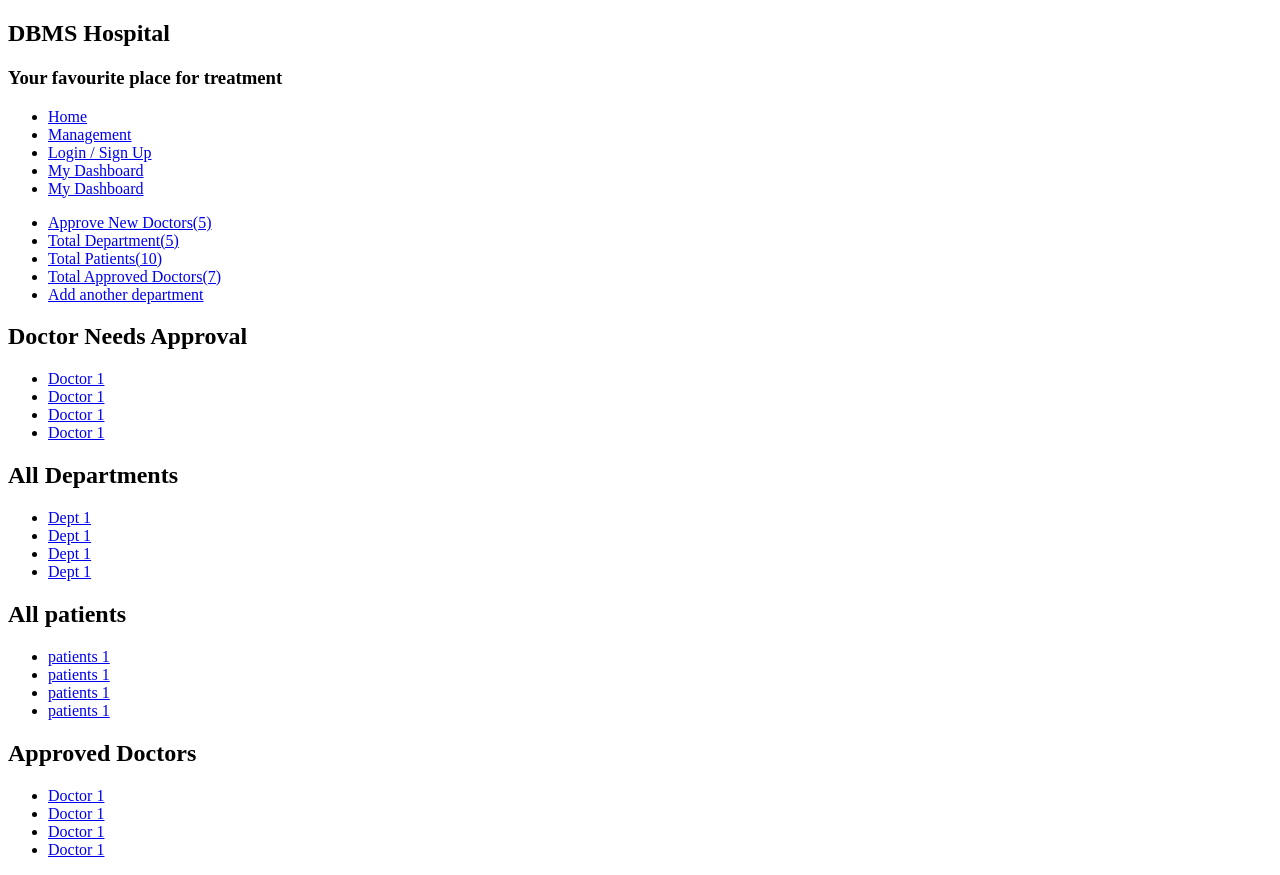
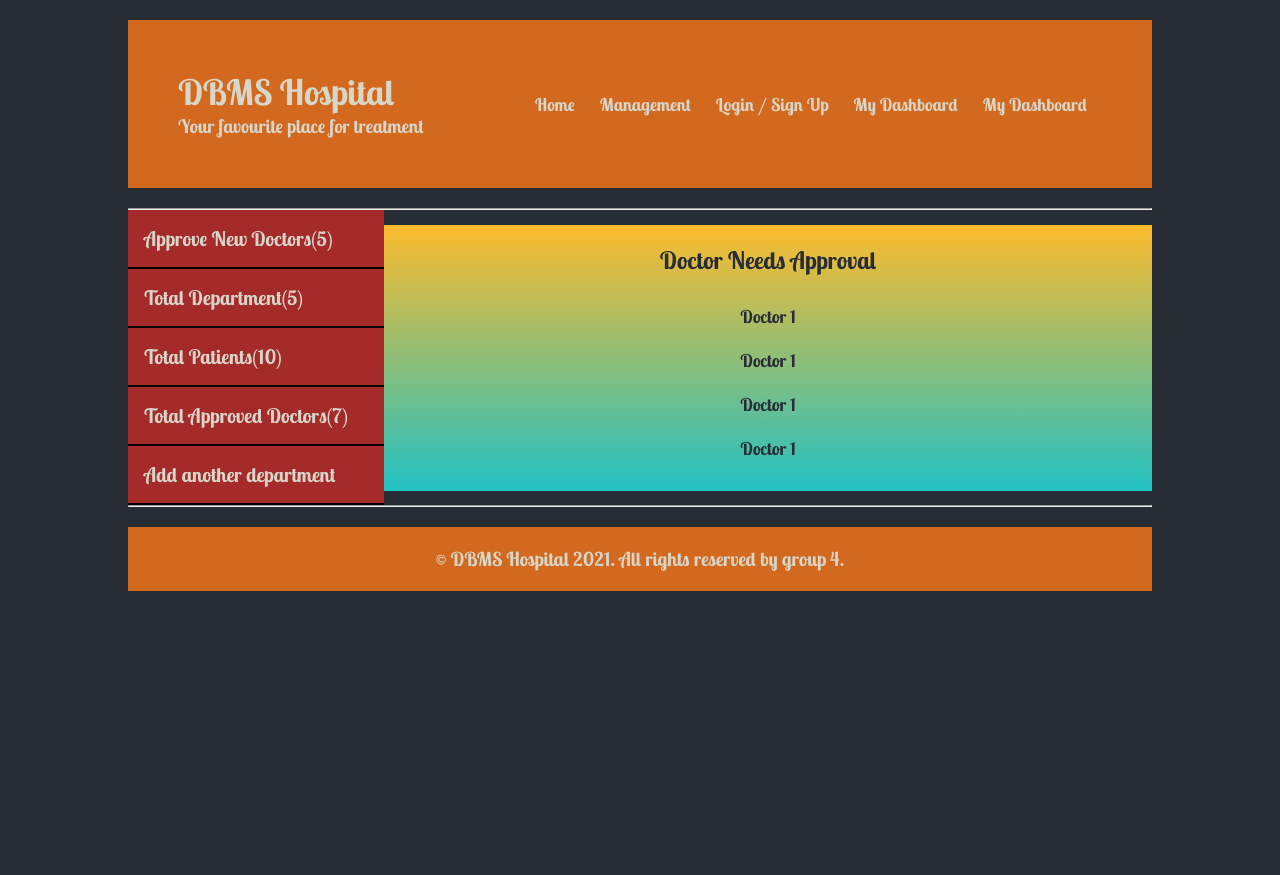
Before and after one commit to muzahidul190/hospital_management_project, a PHP site: page /management_dashboard.php in a window 1280 px wide. After the commit the page ends 591 px from the top, so only its background shows below. Run offline with PHP 8.4, Linux system fonts and the light colour scheme.

Commit message:
added js and css

```diff
--- /dev/null
+++ b/assets/css/style.css
@@ -0,0 +1,168 @@
+@import url('https://fonts.googleapis.com/css2?family=Patrick+Hand&display=swap');
+@import url('https://fonts.googleapis.com/css2?family=Lobster+Two:wght@700&display=swap');
+*{
+    margin: 0; padding: 0;
+    box-sizing: border-box;
+    font-family: 'Lobster Two', cursive;
+}
+
+body{
+    background-color: #282C34;
+    color: #d8d5c9;
+}
+
+.content_wrapper{
+    width: 100%;
+    margin-top: 20px;
+}
+
+.wrapper{
+    width: 80%  ;
+    margin: 0 auto;
+}
+
+header{
+    display: flex;
+    justify-content: space-between;
+    align-items: center;
+    background-color: chocolate;
+    padding: 50px;
+}
+
+div.logo h2{
+    font-size: 35px;
+}
+
+nav#main_nav ul.nav_buttons{
+    display: flex;
+    list-style-type: none;
+    width: max-content;
+}
+
+nav#main_nav ul.nav_buttons li{
+    margin-right: 5px;
+}
+nav#main_nav ul.nav_buttons li a{
+    padding: 12px 10px;
+    background-color: chocolate;
+    text-decoration: none;
+    color: #d8d5c9;
+    font-weight: 700;
+    font-size: 1.1em;
+}
+nav#main_nav ul.nav_buttons li a:hover{
+    background-color: rgb(42, 32, 77);
+    border-radius: 4px;
+}
+
+.welcome_home{
+    display: flex;
+    flex-direction: column;
+}
+
+.welcome_home h2{
+    text-align: center;
+    margin-bottom: 20px;
+    font-size: 30px;
+}
+.welcome_home img{
+    width: inherit;
+    height: 400px;
+}
+.welcome_home p{
+    margin-top: 20px;
+    font-family: 'Patrick Hand', cursive;
+}
+footer .wrapper{
+    background: chocolate;
+    box-shadow: #282C34;
+    margin: 20px auto;
+}
+.copyright{
+    width: max-content;
+    margin: 0 auto;
+    padding: 20px;
+    text-align: center;
+    font-weight: bold;
+    font-size: 1.2em;
+}
+nav.secondary_nav{
+    width: 25%;
+}
+nav.secondary_nav ul{
+    list-style: none;
+    display: flex;
+    flex-direction: column;
+}
+
+nav.secondary_nav ul li{
+    background-color: brown;
+    border-bottom: 2px solid black;
+}
+nav.secondary_nav ul li a{
+    padding: 16px;
+    color: #d8d5c9;
+    display: block;
+    text-decoration: none;
+    font-size: 20px;
+}
+nav.secondary_nav ul li a:hover{
+    color: black;
+}
+
+section.management_view{
+    display: flex;
+    align-items: center;
+}
+
+div.item_according_to_link{
+    width: 75%;
+    margin: 0 auto;
+}
+
+div.item_according_to_link div{
+    text-align: center;
+    background: rgb(34,193,195);
+    background: linear-gradient(0deg, rgba(34,193,195,1) 0%, rgba(253,187,45,1) 100%);
+}
+
+div.single-item-design{
+    display: flex;
+    flex-direction: column;
+    color: #282C34;
+
+}
+div.single-item-design h2{
+    margin-top: 20px;
+}
+div.single-item-design ul{
+    margin: 20px 0px;
+    margin-left: 0;
+    list-style: none;
+}
+
+div.single-item-design ul li{
+}
+div.single-item-design ul li a{
+    text-decoration: none;
+    color: #282C34;
+    display: block;
+    font-size: 1.1em;
+    width: max-content;
+    justify-content: center;
+    align-items: center;
+    margin: 0 auto;
+    padding: 10px 40px;
+    border-bottom:2px solid transparent;
+}
+div.single-item-design ul li a:hover{
+    color: #fff;
+    background-color: #92a18b54;
+}
+
+.hide-single-item{
+    display: none!important;
+}
+.show-single-item{
+    display: block !important;
+}
--- /dev/null
+++ b/assets/js/script.js
@@ -0,0 +1,4 @@
+
+let dashboard_nav = document.querySelector('.secondary_nav')
+
+console.log(dashboard_nav);
--- a/doctor.php
+++ b/doctor.php
@@ -5,6 +5,7 @@
     <meta http-equiv="X-UA-Compatible" content="IE=edge">
     <meta name="viewport" content="width=device-width, initial-scale=1.0">
     <title>Doctor Details | DBMS Hospital</title>
+    <link rel="stylesheet" href="assets/css/style.css">
 </head>
 <body>
     <header>
--- a/doctor_dashboard.php
+++ b/doctor_dashboard.php
@@ -5,6 +5,7 @@
     <meta http-equiv="X-UA-Compatible" content="IE=edge">
     <meta name="viewport" content="width=device-width, initial-scale=1.0">
     <title>Doctor Dashboard| DBMS Hospital</title>
+    <link rel="stylesheet" href="assets/css/style.css">
 </head>
 <body>
     <div class="content_wrapper">
--- a/management_dashboard.php
+++ b/management_dashboard.php
@@ -1,3 +1,4 @@
+
 <!DOCTYPE html>
 <html lang="en">
 <head>
@@ -5,10 +6,11 @@
     <meta http-equiv="X-UA-Compatible" content="IE=edge">
     <meta name="viewport" content="width=device-width, initial-scale=1.0">
     <title>Management Dashboard | DBMS Hospital</title>
+    <link rel="stylesheet" href="assets/css/style.css">
 </head>
 
 <body>
-    <div class="conten_wrapper">
+    <div class="content_wrapper">
         <div class="wrapper">
             <header>
                 <div class="logo">
@@ -19,6 +21,7 @@
                     <ul class="nav_buttons">
                         <li><a href="index.php">Home
                         </a></li>
+
                         <li><a href="management_dashboard.php">
                             <!-- View it only for management -->
                             Management
@@ -37,7 +40,14 @@
                         </a></li>
                     </ul>
                 </nav>
-                <nav>
+            </header>
+        </div>
+    </div>
+    <div class="content_wrapper">
+        <div class="wrapper">
+            <hr>
+            <section class="management_view">
+                <nav class="secondary_nav">
                 <ul>
                     <li><a href="#">
                         Approve New Doctors(5)</a>
@@ -64,13 +74,10 @@
                     </li>
                 </ul>
                 </nav>
-            </header>
-        </div>
-    </div>
 
-    <div class="conten_wrapper">
-        <div class="wrapper">
-            <div id="doctor_approval">
+
+            <div class="item_according_to_link">
+                <div id="doctor_approval" class="single-item-design">
                     <h2>Doctor Needs Approval</h2>
                     <ul class="doctor_approval_list">
                         <li><a href="#">Doctor 1</a></li>
@@ -79,11 +86,8 @@
                         <li><a href="#">Doctor 1</a></li>
                     </ul>
                 </div>
-        </div>
-    </div>
-    <div class="conten_wrapper">
-        <div class="wrapper">
-            <div id="departments">
+
+                <div id="departments" class="single-item-design hide-single-item">
                     <h2>All Departments</h2>
                     <ul class="all_departments">
                         <li><a href="#">Dept 1</a></li>
@@ -92,11 +96,8 @@
                         <li><a href="#">Dept 1</a></li>
                     </ul>
                 </div>
-        </div>
-    </div>
-    <div class="conten_wrapper">
-        <div class="wrapper">
-            <div id="all_patitents">
+
+                <div id="all_patitents" class="single-item-design hide-single-item">
                     <h2>All patients</h2>
                     <ul class="all_patitents_list">
                         <li><a href="#">patients 1</a></li>
@@ -105,11 +106,8 @@
                         <li><a href="#">patients 1</a></li>
                     </ul>
                 </div>
-        </div>
-    </div>
-    <div class="conten_wrapper">
-        <div class="wrapper">
-            <div id="approved_doctors">
+
+                <div id="approved_doctors" class="single-item-design hide-single-item">
                     <h2>Approved Doctors</h2>
                     <ul class="approved_doctors_list">
                         <li><a href="#">Doctor 1</a></li>
@@ -119,6 +117,21 @@
                     </ul>
                 </div>
             </div>
+            </section>
+            <hr>
         </div>
+    </div>
+
+    </div>
+    <footer>
+    <div class="content_wapper">
+        <div class="wrapper">
+            <div class="copyright">
+                &copy; DBMS Hospital 2021. All rights reserved by group 4.
+            </div>
+        </div>
+    </div>
+    </footer>
+    <script src="assets/js/script.js"></script>
 </body>
 </html>
--- a/patient.php
+++ b/patient.php
@@ -5,6 +5,7 @@
     <meta http-equiv="X-UA-Compatible" content="IE=edge">
     <meta name="viewport" content="width=device-width, initial-scale=1.0">
     <title>Patient Details | DBMS Hospital</title>
+    <link rel="stylesheet" href="assets/css/style.css">
 </head>
 <body>
     <div class="content_wrapper"></div>
--- a/patient_dashbord.php
+++ b/patient_dashbord.php
@@ -5,6 +5,7 @@
     <meta http-equiv="X-UA-Compatible" content="IE=edge">
     <meta name="viewport" content="width=device-width, initial-scale=1.0">
     <title>Patient Dashboard|DBMS Hospital</title>
+    <link rel="stylesheet" href="assets/css/style.css">
 </head>
 <body>
     <div class="content_wrapper">
--- a/sign-in-or-sign-up.php
+++ b/sign-in-or-sign-up.php
@@ -5,6 +5,7 @@
     <meta http-equiv="X-UA-Compatible" content="IE=edge">
     <meta name="viewport" content="width=device-width, initial-scale=1.0">
     <title>Sign In or Sign Up | DBMS Hospital</title>
+    <link rel="stylesheet" href="assets/css/style.css">
 </head>
 <body>
     <div class="conten_wrapper">
```
Also changed, not shown: index.php (+15 -2 lines), assets/images/hospital_image.jpg (added). Lines whose indentation alone changed are shown as unchanged.
